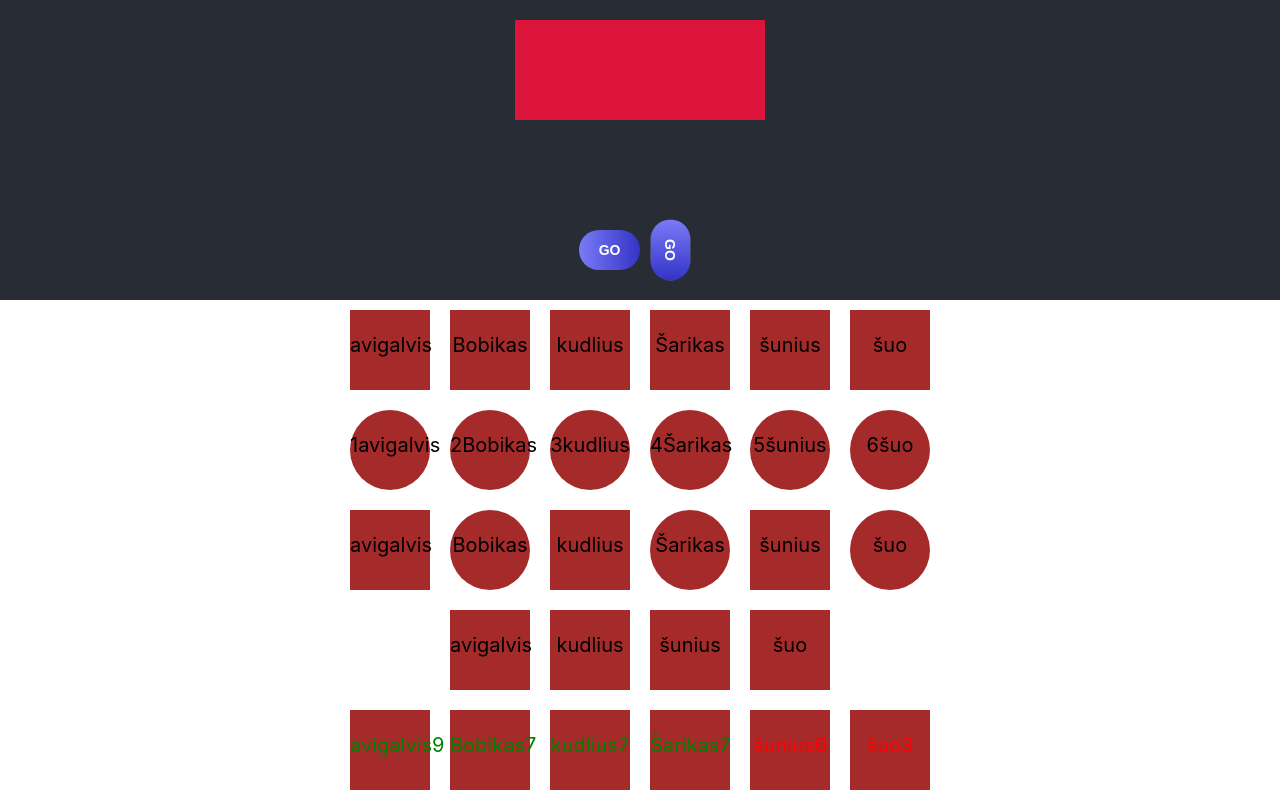
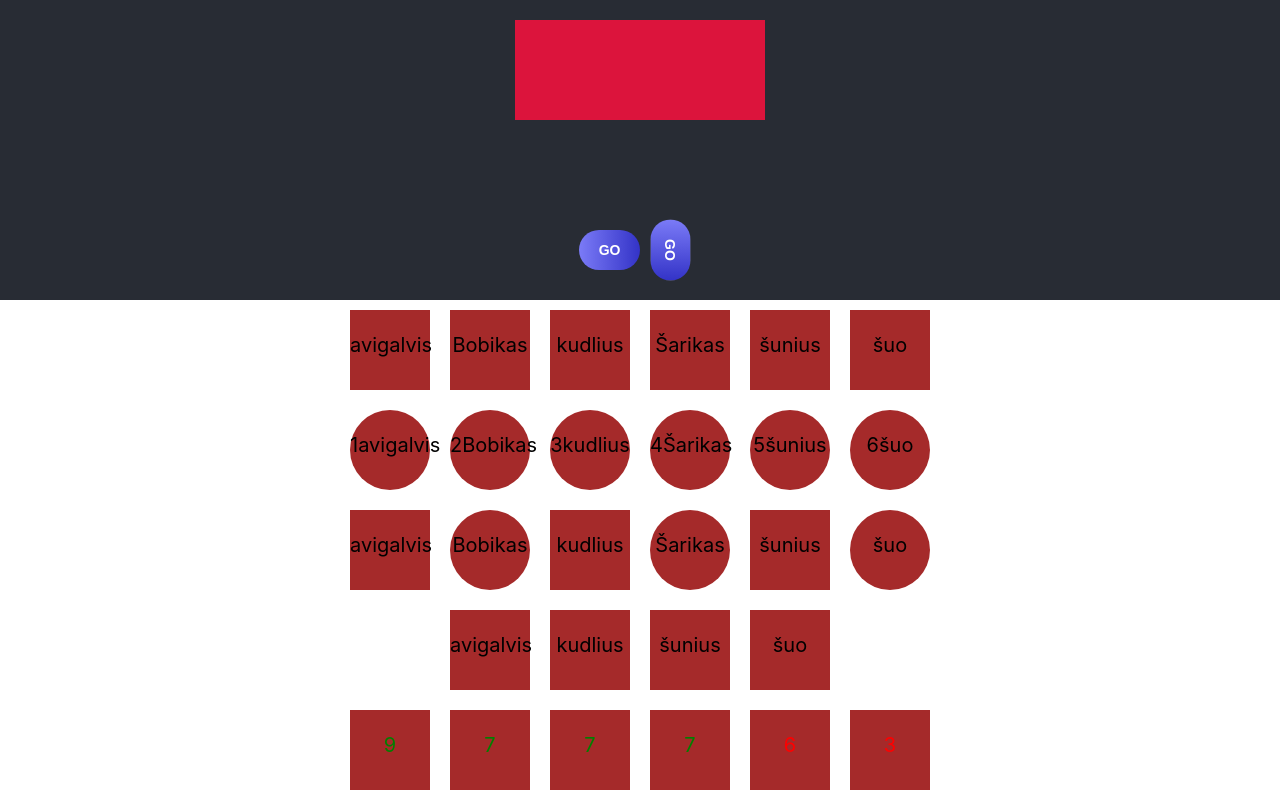
Before and after one commit to Rasosm/my-app-tasks, a React (Create React App) app: page / in a window 1280 px wide. Shown: the part 2010-2810 px from the top of the page. Built offline with nearby package versions, Linux system fonts and the light colour scheme.

Commit message:
Base list 5 update

```diff
--- a/src/App.jsx
+++ b/src/App.jsx
@@ -90,7 +90,6 @@ function App() {
                                 color: dog.length > 6 ? 'green' : 'red',
                             }}
                         >
-                            {dog}
                             {dog.length}
                         </div>
                     ))}
```
